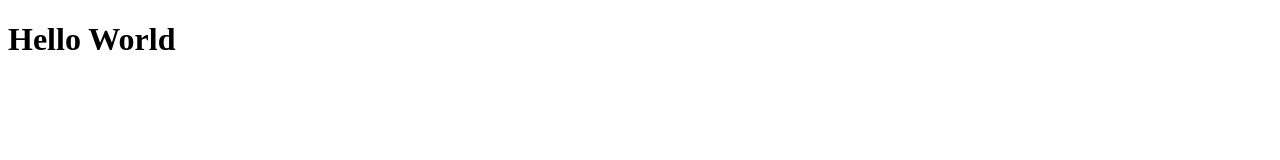
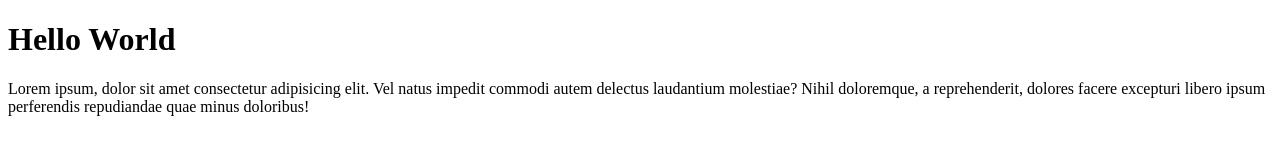
Before and after one commit to ubaydillah1/git-github, a plain HTML site: page index.html in a window 1280 px wide. Drawn offline with Linux system fonts and the light colour scheme.

Commit message:
second commit

```diff
--- a/index.html
+++ b/index.html
@@ -7,5 +7,11 @@
   </head>
   <body>
     <h1>Hello World</h1>
+    <p>
+      Lorem ipsum, dolor sit amet consectetur adipisicing elit. Vel natus
+      impedit commodi autem delectus laudantium molestiae? Nihil doloremque, a
+      reprehenderit, dolores facere excepturi libero ipsum perferendis
+      repudiandae quae minus doloribus!
+    </p>
   </body>
 </html>
```
